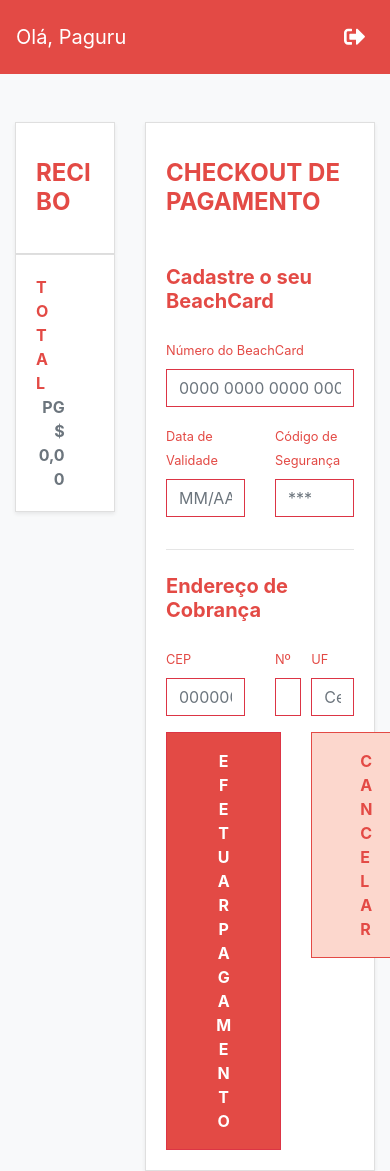
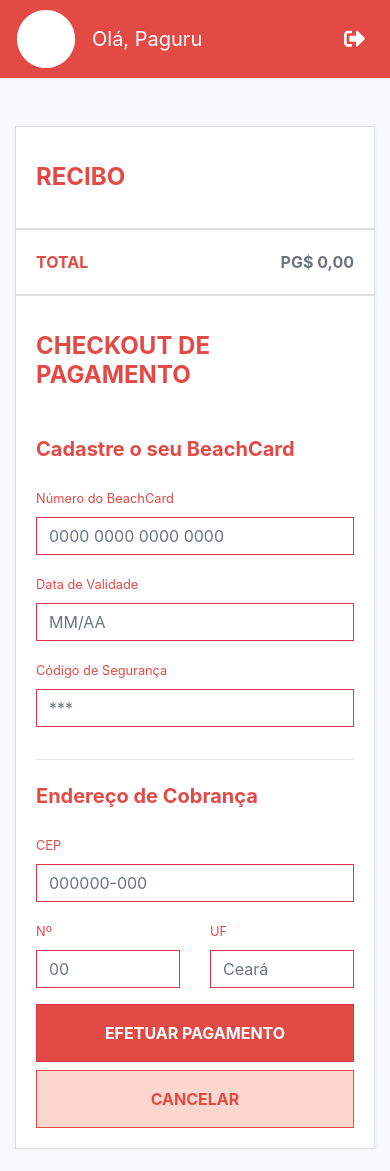
Before and after one commit to antoniofulg/challenge, a Vue app: page /pagamento in a window 390 px wide. After the commit the page ends 1149 px from the top, so only its background shows below. Built offline with nearby package versions, Linux system fonts and the light colour scheme.

Commit message:
Corrigido navbar e layout de checkout

```diff
--- a/src/components/CheckoutNavBar.vue
+++ b/src/components/CheckoutNavBar.vue
@@ -1,7 +1,7 @@
 <template>
-  <nav class="navbar navbar-expand navbar-dark bg-danger py-3">
+<nav class="navbar navbar-expand navbar-dark bg-danger py-1">
     <div class="container">
-      <a class="navbar-brand">Olá, {{userName ? userName : 'Paguru'}}</a>
+      <a class="navbar-brand navbar-collapse"><i class="fas fa-circle fa-3x mr-3"></i> Olá, {{userName ? userName : 'Paguru'}}</a>
       <button class="navbar-toggler" type="button" data-toggle="collapse" data-target="#navbarsExample05" aria-controls="navbarsExample05" aria-expanded="false" aria-label="Toggle navigation">
         <span class="navbar-toggler-icon"></span>
       </button>
--- a/src/views/Checkout.vue
+++ b/src/views/Checkout.vue
@@ -1,7 +1,7 @@
 <template>
   <span>
     <div class="row mt-5">
-      <div class="col-4">
+      <div class="col-sm-12 col-lg-4">
         <card>
           <div>
             <h4 class="text-danger mt-3 mb-3"><strong>RECIBO</strong></h4>
@@ -34,7 +34,7 @@
           </div>
         </card>
       </div>
-      <div class="col-8">
+      <div class="col-sm-12 col-lg-8">
         <card class="card rounded-0 shadow-sm">
           <div>
             <h4 class="text-danger mt-3"><strong>CHECKOUT DE PAGAMENTO</strong></h4>
@@ -48,13 +48,13 @@
                   <input type="text" class="form-control border-danger rounded-0" placeholder="0000 0000 0000 0000" id="cardNumber">
                 </div>
               </div>
-              <div class="col">
+              <div class="col-sm-12 col-md-6">
                 <div class="form-group text-left">
                   <label class="text-danger" for="cardDate"><small>Data de Validade</small></label>
                   <input type="text" class="form-control border-danger rounded-0" placeholder="MM/AA" id="cardDate">
                 </div>
               </div>
-              <div class="col">
+              <div class="col-sm-12 col-md-6">
                 <div class="form-group text-left">
                   <label class="text-danger" for="cardCode"><small>Código de Segurança</small></label>
                   <input type="text" class="form-control border-danger rounded-0" placeholder="***" id="cardCode">
@@ -64,28 +64,28 @@
             <hr>
             <h5 class="text-danger mt-4 mb-4"><strong>Endereço de Cobrança</strong></h5>
             <div class="row">
-              <div class="col-6">
+              <div class="col-sm-12 col-md-6">
                 <div class="form-group text-left">
                   <label class="text-danger" for="cep"><small>CEP</small></label>
                   <input type="text" class="form-control border-danger rounded-0" placeholder="000000-000" id="cep">
                 </div>
               </div>
-              <div class="col-2">
+              <div class="col-6 col-md-2">
                 <div class="form-group text-left">
                   <label class="text-danger" for="addressNumber"><small>Nº</small></label>
                   <input type="text" class="form-control border-danger rounded-0" placeholder="00" id="addressNumber">
                 </div>
               </div>
-              <div class="col-4">
+              <div class="col-6 col-md-4">
                 <div class="form-group text-left">
                   <label class="text-danger" for="uf"><small>UF</small></label>
                   <input type="text" class="form-control border-danger rounded-0" placeholder="Ceará" id="uf">
                 </div>
               </div>
-              <div class="col-8">
+              <div class="col-sm-12 col-lg-7 col-xl-8">
                 <button @click.prevent="checkout" class="btn btn-danger btn-block py-3 px-5 rounded-0"><strong>EFETUAR PAGAMENTO</strong></button>
               </div>
-              <div class="col-4">
+              <div class="col-sm-12 mt-2 col-lg-5 mt-lg-0 col-xl-4">
                 <router-link tag="button" :to="{name: 'store'}" class="btn btn-outline-danger btn-block py-3 px-5 rounded-0"><strong>CANCELAR</strong></router-link>
               </div>
             </div>
--- a/src/views/Concluded.vue
+++ b/src/views/Concluded.vue
@@ -1,6 +1,6 @@
 <template>
   <div class="row text-center mt-5 pt-5">
-    <div class="offset-4 col-4 mt-5 pt-5">
+    <div class="col-12 offset-sm-2 col-sm-8 offset-md-3 col-md-6 offset-lg-3 col-lg-6 offset-xl-4 col-xl-4 mt-5 pt-5">
       <card :padding="true">
         <div class="text-danger text-center mb-3">
           <i class="fas fa-check-circle fa-5x"></i>
--- a/src/views/Home.vue
+++ b/src/views/Home.vue
@@ -1,6 +1,6 @@
 <template>
   <div class="row text-center mt-5 pt-5">
-    <div class="col-sm-12 offset-md-3 col-md-6 offset-lg-3 col-lg-6 offset-xl-4 col-xl-4 mt-5 pt-5">
+    <div class="col-12 offset-sm-2 col-sm-8 offset-md-3 col-md-6 offset-lg-3 col-lg-6 offset-xl-4 col-xl-4 mt-5 pt-5">
       <card :padding="true">
         <h5 class="text-danger px-4"><strong>Olá Ermitão, seja<br>bem-vindo a nossa loja</strong></h5>
         <p class="card-text text-muted">Faça o login para ter acesso<br>à loja de conchas</p>
```
